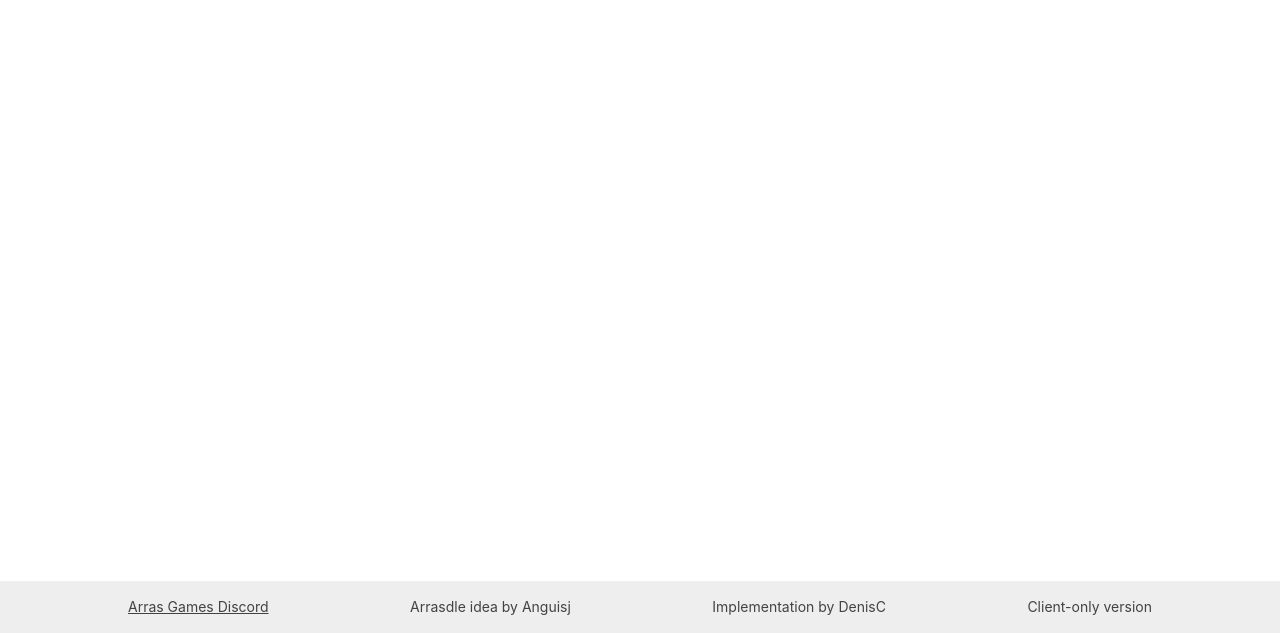
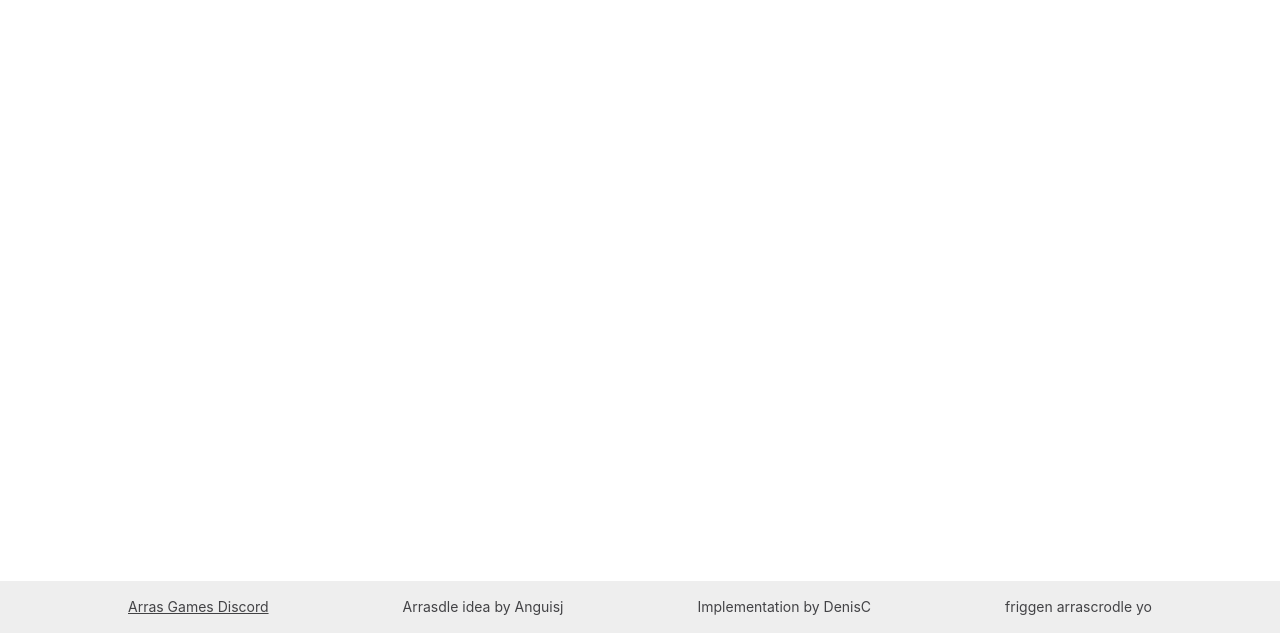
Before and after one commit to thirdythriie/friggenpacketjoe, a plain HTML site: page index.html in a window 1280 px wide. Shown: the part 167-800 px from the top of the page. Drawn offline with Linux system fonts and the light colour scheme.

Commit message:
Update index.html

```diff
--- a/index.html
+++ b/index.html
@@ -68,7 +68,7 @@
 			>
 			<p>Arrasdle idea by Anguisj</p>
 			<p>Implementation by DenisC</p>
-			<p>Client-only version</p>
+			<p>friggen arrascrodle yo</p>
 		</footer>
 		<script defer>(()=>{
 var nameEl=document.getElementById("mockup-name"),stats=document.getElementById("mockup-stats"),
```
